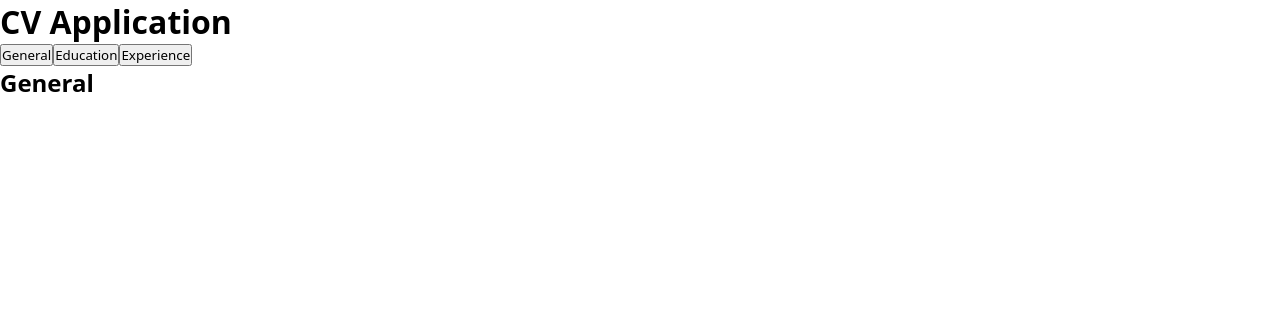
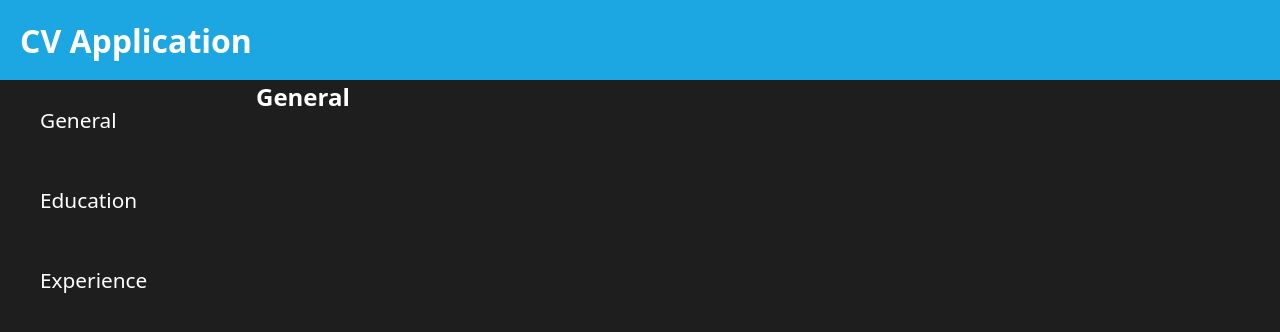
Before and after one commit to ImExtraPolite3/resume-builder, a React (Vite) app: page / in a window 1280 px wide. Shown: the top 332 px of the page. Built offline with nearby package versions, Linux system fonts and the light colour scheme.

Commit message:
attempt to change color of button on click

```diff
--- a/src/App.jsx
+++ b/src/App.jsx
@@ -5,9 +5,13 @@ import General from './components/General';
 
 const buttonName = ['General', 'Education', 'Experience'];
 
-function ButtonProp({ name, whenClick }) {
+function ButtonProp({ name, whenClick, changeColor }) {
   return (
-    <button className={`show-${name}`} onClick={whenClick}>
+    <button
+      className={`show-${name}`}
+      style={{ display: changeColor }}
+      onClick={whenClick}
+    >
       {name}
     </button>
   );
@@ -17,6 +21,7 @@ function CreateButtons({
   setHideGeneral,
   setHideEducation,
   setHideExperience,
+  setChangeColor,
 }) {
   return buttonName.map((eachButton, index) => {
     return (
@@ -28,14 +33,17 @@ function CreateButtons({
             setHideGeneral('');
             setHideEducation('none');
             setHideExperience('none');
+            setChangeColor('#777');
           } else if (eachButton === 'Education') {
             setHideGeneral('none');
             setHideEducation('');
             setHideExperience('none');
+            setChangeColor('#777');
           } else {
             setHideGeneral('none');
             setHideEducation('none');
             setHideExperience('');
+            setChangeColor('white');
           }
         }}
       />
@@ -47,16 +55,20 @@ function App() {
   const [hideEducation, setHideEducation] = useState('none');
   const [hideExperience, setHideExperience] = useState('none');
   const [hideGeneral, setHideGeneral] = useState('');
+  const [changeColor, setChangeColor] = useState('#777777');
 
   return (
     <>
-      <h1>CV Application</h1>
+      <div className="heading">
+        <h1>CV Application</h1>
+      </div>
       <section className="user-input">
         <div className="section-buttons">
           <CreateButtons
             setHideGeneral={setHideGeneral}
             setHideEducation={setHideEducation}
             setHideExperience={setHideExperience}
+            setChangeColor={setChangeColor}
           />
         </div>
         <div className="section-input">
--- a/src/components/Education.jsx
+++ b/src/components/Education.jsx
@@ -1,6 +1,9 @@
-export default function Education({ hideEducation }) {
+export default function Education({ hideEducation, onEducation }) {
   return (
-    <div className="education" style={{ display: hideEducation }}>
+    <div
+      className="education"
+      style={{ display: hideEducation, backgroundColor: onEducation }}
+    >
       <h1>Education</h1>
     </div>
   );
--- a/src/components/Experience.jsx
+++ b/src/components/Experience.jsx
@@ -1,6 +1,9 @@
-export default function Experience({ hideExperience }) {
+export default function Experience({ hideExperience, onExperience }) {
   return (
-    <div className="experience" style={{ display: hideExperience }}>
+    <div
+      className="experience"
+      style={{ display: hideExperience, backgroundColor: onExperience }}
+    >
       <h1>Experience</h1>
     </div>
   );
--- a/src/components/General.jsx
+++ b/src/components/General.jsx
@@ -1,6 +1,9 @@
-export default function General({ hideGeneral }) {
+export default function General({ hideGeneral, onGeneral }) {
   return (
-    <div className="general" style={{ display: hideGeneral }}>
+    <div
+      className="general"
+      style={{ display: hideGeneral, backgroundColor: onGeneral }}
+    >
       <h1>General</h1>
     </div>
   );
--- a/src/index.css
+++ b/src/index.css
@@ -3,4 +3,46 @@
   padding: 0;
   font-family: system-ui, -apple-system, BlinkMacSystemFont, 'Segoe UI', Roboto,
     Oxygen, Ubuntu, Cantarell, 'Open Sans', 'Helvetica Neue', sans-serif;
+  color: white;
 }
+
+body {
+  background-color: #1e1e1e;
+}
+
+#root {
+  display: grid;
+}
+
+.heading {
+  height: 10vh;
+  background-color: #1ca7e3;
+  grid-row: 1 / 2;
+  grid-column: 1 / 3;
+  display: flex;
+  align-items: center;
+  padding-left: 20px;
+}
+
+.user-input {
+  display: grid;
+  grid-template-columns: 20vw 80vw;
+}
+
+.section-buttons {
+  grid-column: 1 / 2;
+  display: grid;
+  grid-template-rows: repeat(3, 10vh);
+
+  button {
+    border: none;
+    background: none;
+    font-size: 1.3rem;
+    text-align: left;
+    margin-left: 40px;
+  }
+}
+
+.section-input {
+  grid-column: 2 / 3;
+}
```
